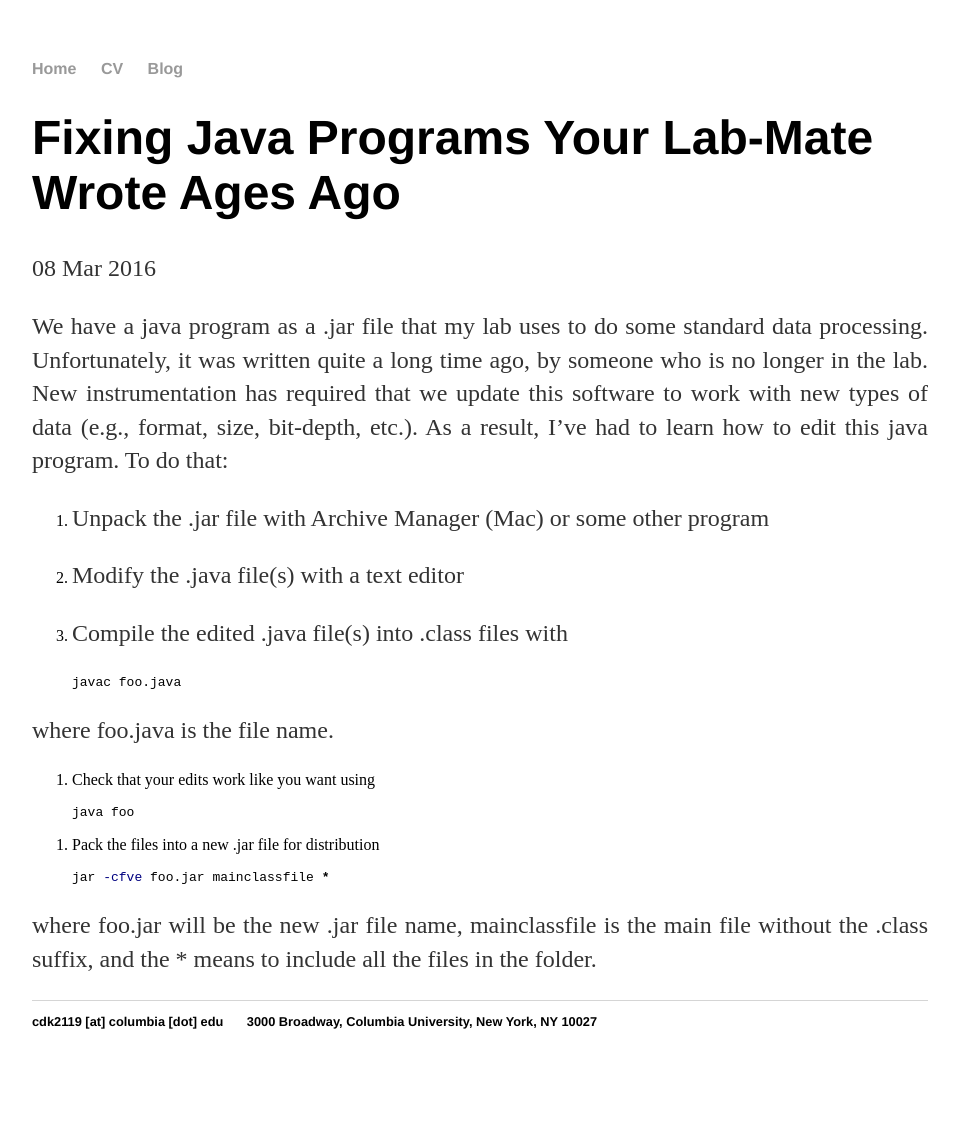
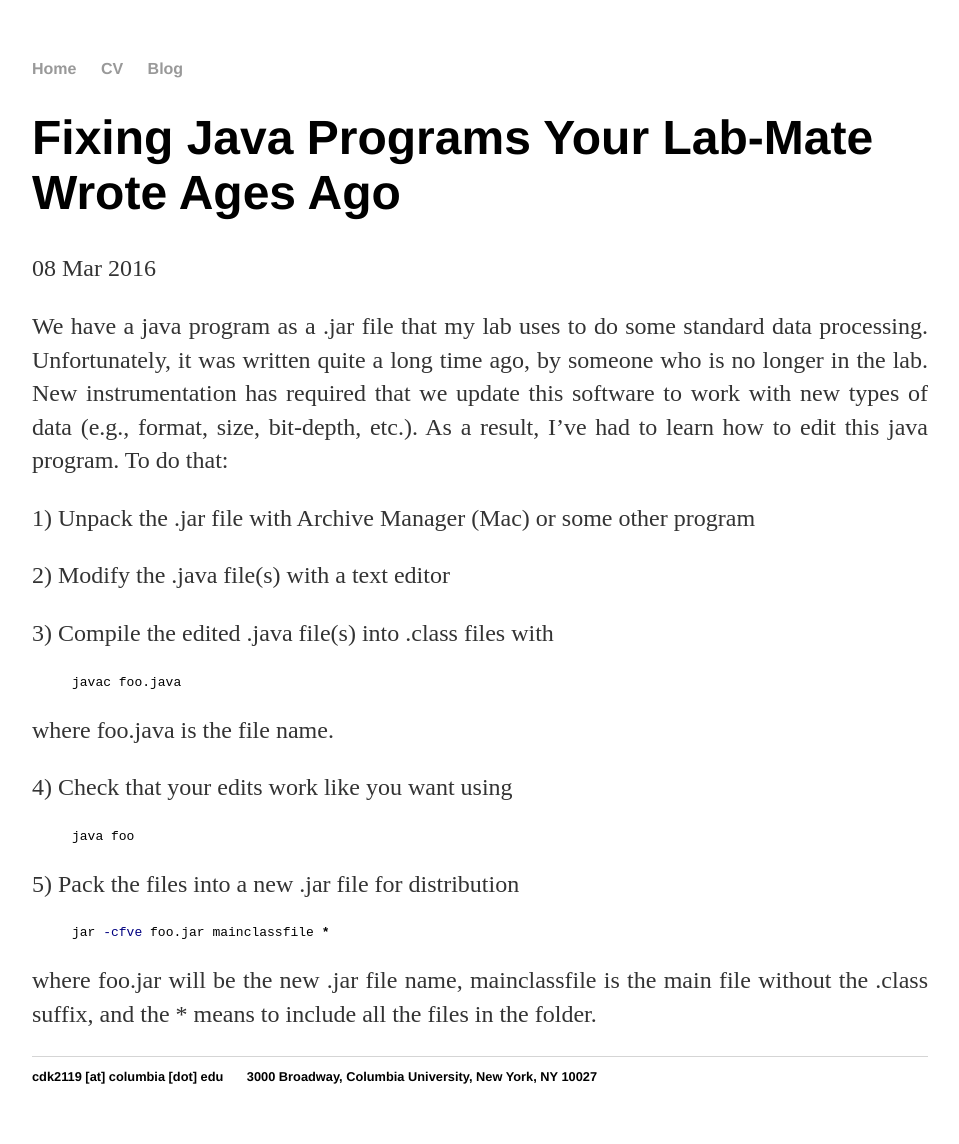
Before and after one commit to ckinzthompson/ckinzthompson.github.io, a Jekyll site: the page built from _posts/2016-03-08-fixing-java-programs.md, in a window 1280 px wide. Shown: the whole page, without its empty margins (160-1119 px from the left). Built offline with Jekyll 4.4.1, drawn with Linux system fonts in a browser that asks for light colours; before the commit the page ends 1089 px from its top, so only the background shows below that.

Commit message:
Update 2016-03-08-fixing-java-programs.md

```diff
--- a/_posts/2016-03-08-fixing-java-programs.md
+++ b/_posts/2016-03-08-fixing-java-programs.md
@@ -7,22 +7,26 @@ date: 2016-03-08
 
 We have a java program as a .jar file that my lab uses to do some standard data processing. Unfortunately, it was written quite a long time ago, by someone who is no longer in the lab. New instrumentation has required that we update this software to work with new types of data (e.g., format, size, bit-depth, etc.). As a result, I've had to learn how to edit this java program. To do that:
 
-1. Unpack the .jar file with Archive Manager (Mac) or some other program
+1) Unpack the .jar file with Archive Manager (Mac) or some other program
 
-2. Modify the .java file(s) with a text editor
 
-3. Compile the edited .java file(s) into .class files with
+2) Modify the .java file(s) with a text editor
+
+
+3) Compile the edited .java file(s) into .class files with
 {% highlight bash %}
 javac foo.java
 {% endhighlight %}
 where foo.java is the file name.
 
-4. Check that your edits work like you want using
+
+4) Check that your edits work like you want using
 {% highlight bash %}
 java foo
 {% endhighlight %}
 
-5. Pack the files into a new .jar file for distribution
+
+5) Pack the files into a new .jar file for distribution
 {% highlight bash %}
 jar -cfve foo.jar mainclassfile *
 {% endhighlight %}
```
